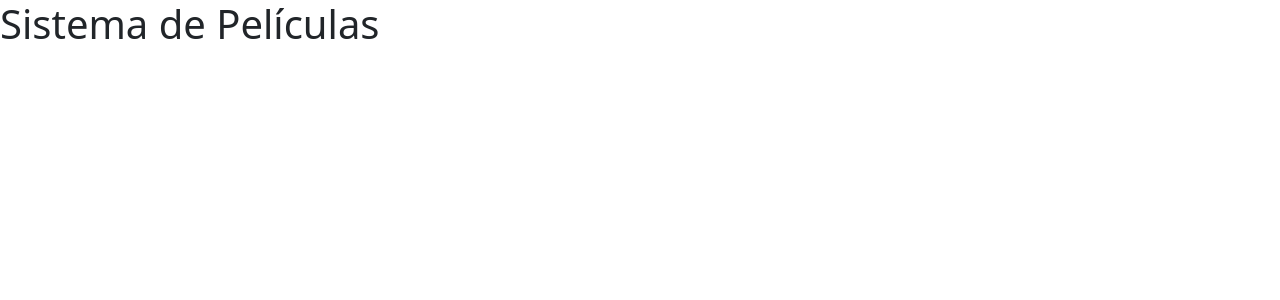
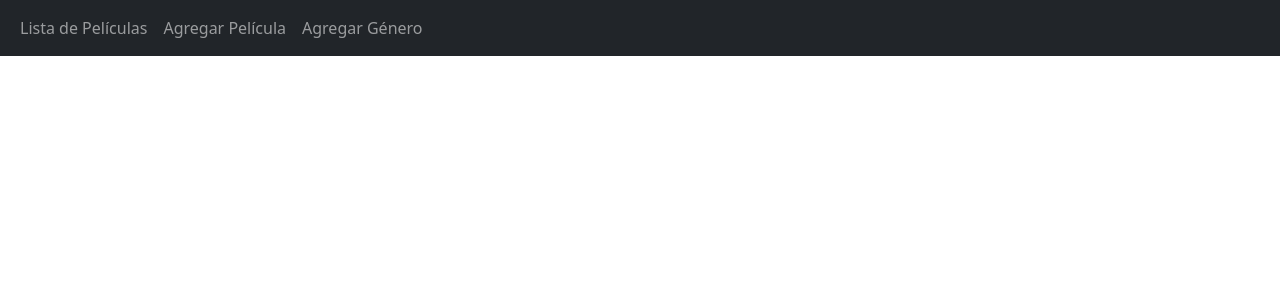
Before and after one commit to dstevengmz01/Python-Django, a Django app: page /lista_peliculas/ in a window 1280 px wide. Shown: the top 300 px of the page. Run offline with Django 5.2, Linux system fonts and the light colour scheme; data that the repository does not hold is empty.

Commit message:
proyecto django

```diff
--- a/GestionPeliculas/GestionPeliculas/urls.py
+++ b/GestionPeliculas/GestionPeliculas/urls.py
@@ -3,8 +3,10 @@ from django.contrib import admin
 from django.urls import path, include
 from django.conf import settings
 from django.conf.urls.static import static
+from django.shortcuts import redirect
 
 urlpatterns = [
+    path('', lambda request: redirect('lista_peliculas')),
     path('admin/', admin.site.urls),
     path('', include('appPeliculas.urls')),
 ]
--- a/GestionPeliculas/appPeliculas/templates/inicio.html
+++ b/GestionPeliculas/appPeliculas/templates/inicio.html
@@ -2,19 +2,39 @@
 <html lang="es">
   <head>
     <meta charset="UTF-8" />
+    <meta name="viewport" content="width=device-width, initial-scale=1" />
     <link
       href="https://cdn.jsdelivr.net/npm/bootstrap@5.3.6/dist/css/bootstrap.min.css"
       rel="stylesheet"
       integrity="sha384-4Q6Gf2aSP4eDXB8Miphtr37CMZZQ5oXLH2yaXMJ2w8e2ZtHTl7GptT4jmndRuHDT"
-      crossorigin="anonymous"
-    />
-    <title>{% block titulo %}Título por defecto{% endblock %}</title>
+      crossorigin="anonymous"/>
+    <title>{% block titulo %}Sistema de Películas{% endblock %}</title>
   </head>
   <body>
-    <header>
-      <h1>Sistema de Películas</h1>
-    </header>
-    <main>{% block contenido %} {% endblock %}</main>
+    <nav class="navbar navbar-expand-lg navbar-dark bg-dark">
+      <div class="container-fluid">
+        <button class="navbar-toggler" type="button" data-bs-toggle="collapse" data-bs-target="#navbarNav">
+          <span class="navbar-toggler-icon"></span>
+        </button>
+        <div class="collapse navbar-collapse" id="navbarNav">
+          <ul class="navbar-nav me-auto">
+            <li class="nav-item">
+              <a class="nav-link" href="{% url 'lista_peliculas' %}">Lista de Películas</a>
+            </li>
+            <li class="nav-item">
+              <a class="nav-link" href="{% url 'vista_agregar_pelicula' %}">Agregar Película</a>
+            </li>
+            <li class="nav-item">
+              <a class="nav-link" href="{% url 'vista_agregar_genero' %}">Agregar Género</a>
+            </li>
+          </ul>
+        </div>
+      </div>
+    </nav>
+    <main class="container py-4">
+      {% block contenido %}
+      {% endblock %}
+    </main>
     <script
       src="https://cdn.jsdelivr.net/npm/bootstrap@5.3.6/dist/js/bootstrap.bundle.min.js"
       integrity="sha384-j1CDi7MgGQ12Z7Qab0qlWQ/Qqz24Gc6BM0thvEMVjHnfYGF0rmFCozFSxQBxwHKO"
--- a/GestionPeliculas/appPeliculas/templates/lista_peliculas.html
+++ b/GestionPeliculas/appPeliculas/templates/lista_peliculas.html
@@ -1,28 +1,40 @@
-{% extends 'inicio.html' %} {% load static %} {% block titulo %} Listar
-Peliculas {% endblock titulo %} {% block contenido %}
+{% extends 'inicio.html' %}
+{% load static %}
 
-<body>
-  <div class="todo">
-    <div class="row">
-      {% for p in lista %}
+{% block titulo %}Lista de Películas{% endblock titulo %}
 
-      <div class="col s12 m6 l3 center-align">
-        <div class="card large">
-          <div class="card-image">
-            <img height="100px" width="100px" src="/media/{{p.pelFoto}}" />
-            <span class="card-title">{{p.pelTitulo}}</span>
-          </div>
-          <div class="card-content">
-            <p>{{p.pelResumen}}</p>
-          </div>
-          <div class="card-action">
-              VER ONLINE
-            </a>
-          </div>
+{% block contenido %}
+<div class="container py-4">
+  <div class="row row-cols-1 row-cols-md-2 row-cols-lg-3 g-4">
+    {% for p in lista %}
+    <div class="col">
+      <div class="card h-100 shadow-sm">
+        {% if p.pelFoto %}
+        <img src="{{ p.pelFoto.url }}" class="card-img-top" style="height: 300px; object-fit: cover;" alt="{{ p.pelTitulo }}">
+        {% else %}
+        <img src="{% static 'img/no-image.jpg' %}" class="card-img-top" style="height: 300px; object-fit: cover;" alt="Sin imagen">
+        {% endif %}
+
+        <div class="card-body">
+          <h5 class="card-title">{{ p.pelTitulo }}</h5>
+          <p><strong>Resumen:</strong> {{ p.pelResumen }}</p>
+          <p><strong>Protagonista:</strong> {{ p.pelProtagonista }}</p>
+          <p><strong>Duración:</strong> {{ p.pelDuracion }} min</p>
+          <p><strong>Género:</strong>
+            {% for genero in p.pelGenero.all %}
+              {{ genero.genNombre }}{% if not forloop.last %}, {% endif %}
+            {% empty %}
+              Sin género
+            {% endfor %}
+          </p>
+        </div>
+        <div class="card-footer text-center">
+          <a href="{% url 'vista_editar_pelicula' id_peli=p.id %}" class="btn btn-sm btn-primary">Editar</a>
+          <a href="{% url 'vista_eliminar_pelicula' id_peli=p.id %}" class="btn btn-sm btn-danger">Eliminar</a>
         </div>
       </div>
-      {% endfor %}
     </div>
+    {% endfor %}
   </div>
-</body>
+</div>
 {% endblock %}
--- a/GestionPeliculas/appPeliculas/urls.py
+++ b/GestionPeliculas/appPeliculas/urls.py
@@ -2,8 +2,10 @@ from django.urls import path
 from . import views
 
 urlpatterns = [
-    path('inicio/', views.inicio, name='inicio'),
+    path('inicio/', views.inicio, name='lista_peliculas'),
     path('lista_peliculas/',views.vista_peliculas, name='lista_peliculas'),
     path('agregar_pelicula/',views.vista_agregar_pelicula, name = 'vista_agregar_pelicula'),
+    path('editar_pelicula/<int:id_peli>/',views.vista_editar_pelicula, name='vista_editar_pelicula'),
+    path('eliminar_pelicula/<int:id_peli>/',views.vista_eliminar_pelicula, name='vista_eliminar_pelicula' ),
     path('agregar_genero/',views.vista_agregar_genero, name = 'vista_agregar_genero'),
 ]
--- a/GestionPeliculas/appPeliculas/views.py
+++ b/GestionPeliculas/appPeliculas/views.py
@@ -15,7 +15,7 @@ def vista_agregar_pelicula(request):
             peli.status = True
             peli.save()
             formulario.save_m2m()
-            return redirect ('/inicio')
+            return redirect ('/lista_peliculas')
     else:
         formulario = agregar_pelicula_form()
     return render(request, 'vista_agregar_pelicula.html', locals())
@@ -43,3 +43,22 @@ def vista_agregar_genero(request):
     else:
             formulario = agregar_genero_form()
     return render(request, 'vista_agregar_genero.html', locals())
+
+
+def vista_editar_pelicula(request, id_peli):
+	peli = Pelicula.objects.get(id=id_peli)
+	if request.method == "POST":
+		formulario = agregar_pelicula_form(request.POST, request.FILES, instance=peli)
+		if formulario.is_valid():
+			peli = formulario.save()
+			return redirect ('/lista_peliculas/')
+	else:
+		formulario = agregar_pelicula_form(instance = peli)
+	return render(request, 'vista_agregar_pelicula.html',locals())
+
+
+
+def vista_eliminar_pelicula(request, id_peli):
+	peli = Pelicula.objects.get(id=id_peli)
+	peli.delete()
+	return redirect ('/lista_peliculas/')
```
Also changed, not shown: GestionPeliculas/media/fotos/222.png (added), GestionPeliculas/media/fotos/222_MJaI6tY.png (added), GestionPeliculas/media/fotos/222_XQL0co3.png (added), GestionPeliculas/media/fotos/222_ZiPnX8E.png (added), GestionPeliculas/media/fotos/222_eLcYnGI.png (added), GestionPeliculas/media/fotos/Captura_de_pantalla_2025-05-07_105313.png (added), GestionPeliculas/media/fotos/Captura_de_pantalla_2025-05-07_105313_NAJWHto.png (added), GestionPeliculas/media/fotos/Captura_de_pantalla_2025-05-07_105313_kPMfWoS.png (added).
